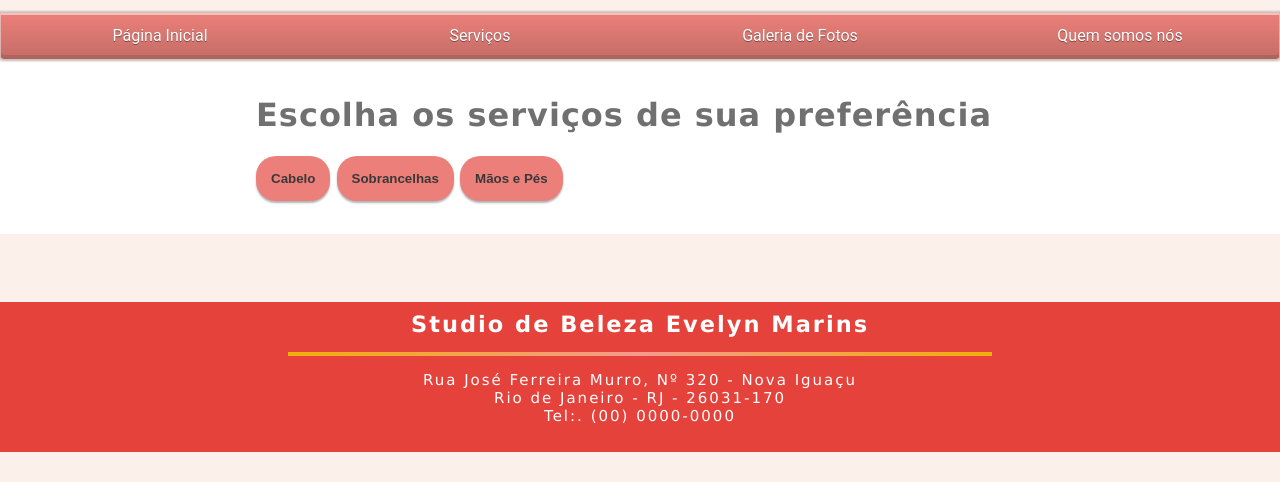
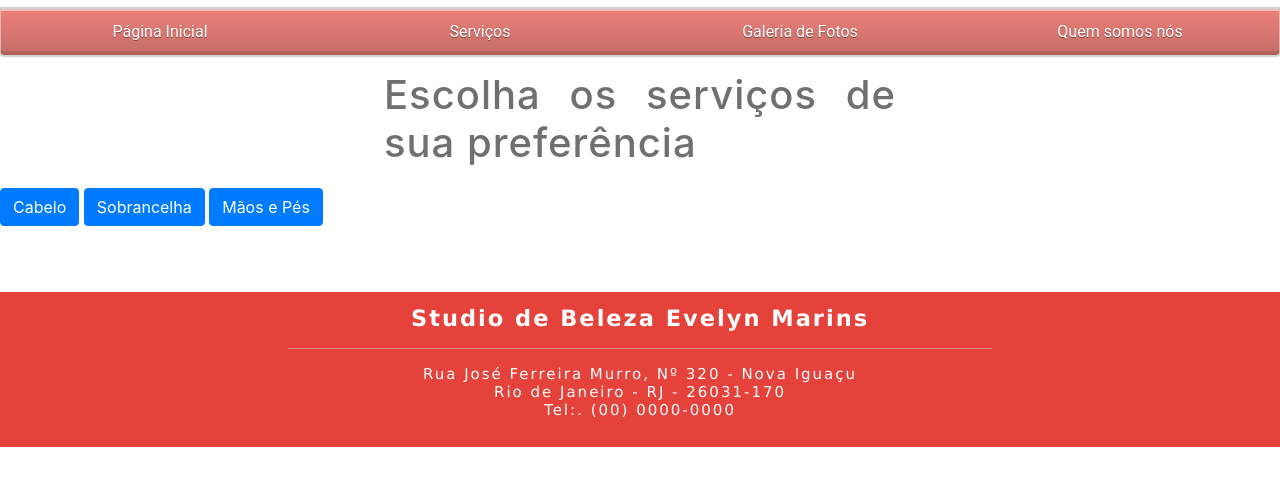
Before and after one commit to cp2-dc-info-projeto-final/sb-studio-de-beleza, a PHP site: page /servicos.html in a window 1280 px wide. Shown: the part 136-618 px from the top of the page. Run offline with PHP 8.4, Linux system fonts and the light colour scheme.

Commit message:
botão serviço

```diff
--- a/Projeto/servicos/servico.css
+++ b/Projeto/servicos/servico.css
@@ -56,35 +56,20 @@ body
   transition:1s;
 }
 
-#buttonC, #buttonS, #buttonM
+#panel-title
 {
-	color: #3a3838;
-	border-radius: 20px;
-    margin-bottom: 15px;
-    background: #fff;
-    box-shadow: 0px 2px 2px rgba(0, 0, 0, 0.3);
-    padding: 15px;
-}
-
-#buttonC, #buttonS, #buttonM
-{
-  font-weight: bold;
-background:#ed7f7a;;
-border: none;
-margin-bottom: 20px;
-}
-#buttonC:hover, #buttonS:hover, #buttonM:hover, #buttonC:focus, #buttonS:focus, #buttonM:focus
-{
-	background: #f1af09;
-  outline: none !important;
+  display: inline-block;
+  text-align: center;
+  border-radius: 20px;
+  background-color: black;
 }
 .div1
 {
   font-size: px;
   text-align: justify;
   margin-top: -1%;
-  margin-left:20%;
-  margin-right:20%;
+  margin-left:30%;
+  margin-right:30%;
   color:#707070;
   letter-spacing:1px;
   padding-top:1%;
--- a/Projeto/servicos/servicos.html
+++ b/Projeto/servicos/servicos.html
@@ -3,7 +3,10 @@
 <head>
      <meta charset="UTF-8">
      <link rel="stylesheet" type="text/css" href="servico.css">
-    <div class="logo_studiodiv">
+     <link rel="stylesheet" href="https://stackpath.bootstrapcdn.com/bootstrap/4.3.1/css/bootstrap.min.css" integrity="sha384-ggOyR0iXCbMQv3Xipma34MD+dH/1fQ784/j6cY/iJTQUOhcWr7x9JvoRxT2MZw1T" crossorigin="anonymous">
+     <script src="https://code.jquery.com/jquery-3.3.1.slim.min.js" integrity="sha384-q8i/X+965DzO0rT7abK41JStQIAqVgRVzpbzo5smXKp4YfRvH+8abtTE1Pi6jizo" crossorigin="anonymous"></script>
+<script src="https://cdnjs.cloudflare.com/ajax/libs/popper.js/1.14.7/umd/popper.min.js" integrity="sha384-UO2eT0CpHqdSJQ6hJty5KVphtPhzWj9WO1clHTMGa3JDZwrnQq4sF86dIHNDz0W1" crossorigin="anonymous"></script>
+<script src="https://stackpath.bootstrapcdn.com/bootstrap/4.3.1/js/bootstrap.min.js" integrity="sha384-JjSmVgyd0p3pXB1rRibZUAYoIIy6OrQ6VrjIEaFf/nJGzIxFDsf4x0xIM+B07jRM" crossorigin="anonymous"></script>    <div class="logo_studiodiv">
     <img id="logo_studio" src="../fotos_icones/logo_editada.png" width="120">  <!-- provavelmente editar a logo, pois ainda não há o vetor da mesma -->
     </div>
 </head>
@@ -19,14 +22,39 @@
      <div class="fundo">
         <div class="div1">
             <h1> Escolha os serviços de sua preferência </h1>
-            <div class="botao">
-                <button id="buttonC">Cabelo</button>
-                <button id="buttonS">Sobrancelhas</button>
-                <button id="buttonM">Mãos e Pés</button>
-            </div>
             </div>
         </div>
-                    <footer class="footer">
+        <p>
+                <a class="btn btn-primary" data-toggle="collapse" href="#collapseExample" role="button" aria-expanded="false" aria-controls="collapseExample">
+                  Cabelo
+                </a>
+                <a class="btn btn-primary" data-toggle="collapse" href="#collapseExample2" role="button" aria-expanded="false" aria-controls="collapseExample">
+                  Sobrancelha
+                </a>
+                <a class="btn btn-primary" data-toggle="collapse" href="#collapseExample3" role="button" aria-expanded="false" aria-controls="collapseExample">
+                        Mãos e Pés
+                </a>
+        </p>
+        <div class="row">
+              <div class="collapse" id="collapseExample">
+                <div class="card card-body">
+                    Serviços de Cabelo aqui
+                </div>
+            </div>
+                <div class="collapse" id="collapseExample2">
+                        <div class="card card-body">
+                            Serviços de Sobrancelha aqui
+                        </div>
+                      </div>
+                      <div class="collapse" id="collapseExample3">
+                            <div class="card card-body">
+                                Serviços de Mãos e Pés aqui
+                            </div>
+                          </div>
+        </div>
+
+
+    <footer class="footer">
                         <h2 align="center" id="itens_rodape">Studio de Beleza Evelyn Marins</h2>
                         <hr></hr>
                         <p align="center">Rua José Ferreira Murro, Nº 320 - Nova Iguaçu<br>Rio de Janeiro - RJ - 26031-170<br>Tel:. (00) 0000-0000</p>
```
